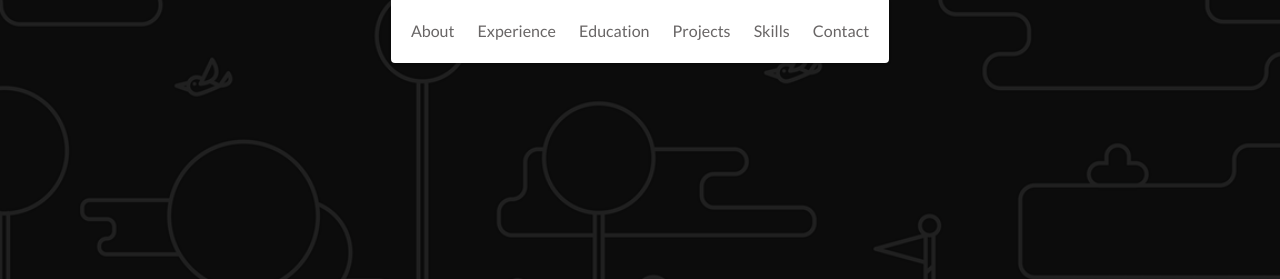
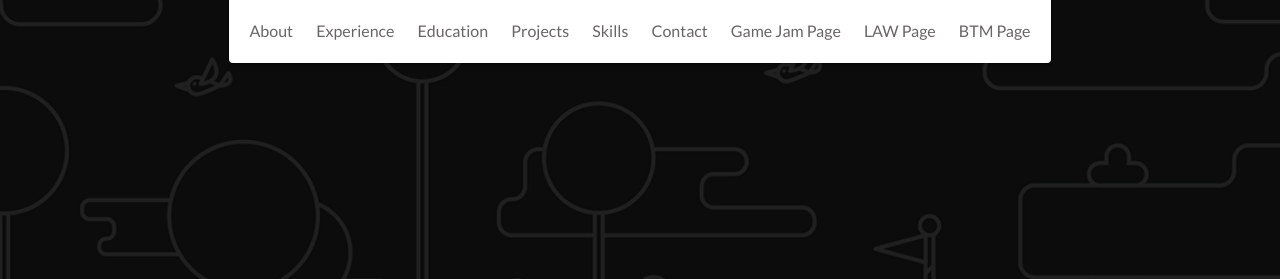
Before and after one commit to NicLee521/NicLee521.github.io, a website: page index.html in a window 1280 px wide. Shown: the top 279 px of the page. Drawn offline with nearby package versions, Linux system fonts and the light colour scheme.

Commit message:
Update index.html

```diff
--- a/index.html
+++ b/index.html
@@ -42,9 +42,15 @@
             <li>
                 <a href="#contact">Contact</a>
             </li>
-			<!--<li>
+			<li>
+                <a href="GJPage.html" onclick="location.replace('https://www.niclee.dev/GJPage.html'),'_top'"">Game Jam Page</a>
+            </li>
+			<li>
                 <a href="LAWPage.html" onclick="location.replace('https://www.niclee.dev/LAWPage.html'),'_top'"">LAW Page</a>
-            </li>-->
+            </li>
+			<li>
+                <a href="BTMPage.html" onclick="location.replace('https://www.niclee.dev/BTMPage.html'),'_top'"">BTM Page</a>
+            </li>
         </ul>
     </header>
     <!-- End header -->
```
